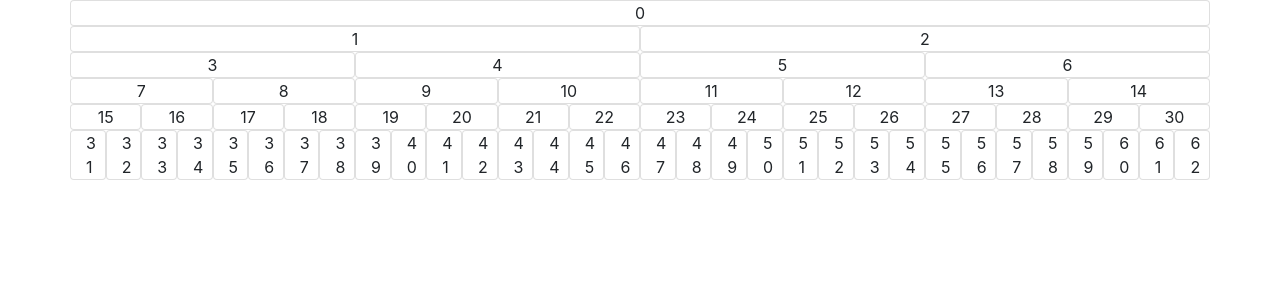
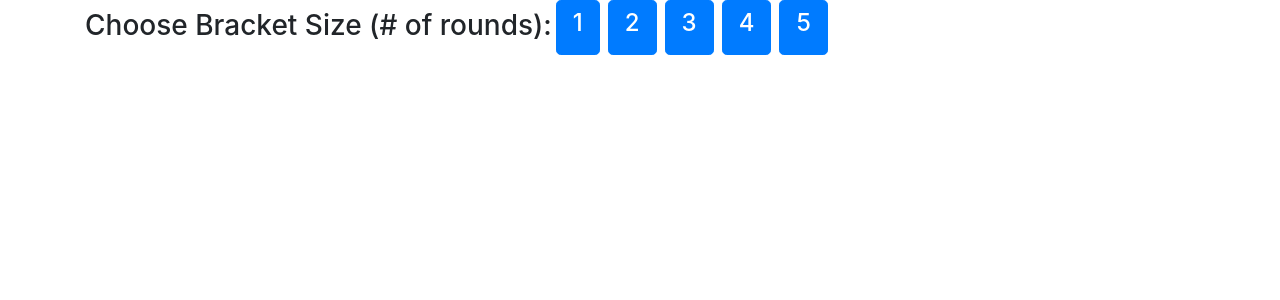
Before and after one commit to sstorysmith/group_project_3, a React (Create React App) app in the folder tournament-game/: page / in a window 1280 px wide. Shown: the top 300 px of the page. Built offline with nearby package versions, Linux system fonts and the light colour scheme.

Commit message:
Implemented Bracket Size test toolbar, with the Data and Presentation functions for bracket rendering now passed down from App

```diff
--- a/tournament-game/src/App.js
+++ b/tournament-game/src/App.js
@@ -1,10 +1,15 @@
 import React from 'react';
+import Bracket from './components/Bracket.js';
+import {Switch, Route, Link} from 'react-router-dom';
+  class App extends React.Component {
+    constructor() {
+      super();
+      this.state = {
+        generateBracket: function(size) {
 
-const rounds = ['Champion', 'Finals', 'Semi-finals', 'Quarter-finals', 'Octa-finals']
+          const rounds = ['Champion', 'Finals', 'Semi-finals', 'Quarter-finals', 'Octa-finals'];
 
-function generateBracket(size) {
-
-  const bracket = []
+          const bracket = [];
 
           // Track relationship between nodes and their children with a "parent" object
           // Parent.index is the index of the parent node for the given node being added
@@ -12,7 +17,7 @@ function generateBracket(size) {
           // Child 1 is the left child of the given parent node
           // Child 2 is the right child of the given parent node
           let parent = {index: 0,
-                child: 0}
+                        child: 0};
 
           // Populates all nodes in bracket
           // (2^(size + 1) - 1) total # of nodes in bracket
@@ -20,22 +25,24 @@ function generateBracket(size) {
 
             // If the previous node was the rightmost child of a parent node
               if (parent.child === 2) {
+                  console.log('every')
 
                 // Reset parent tracker to the parent of current node
                 parent.index = ((i - 1)/2);
-        parent.child = 0
+                parent.child = 0;
 
-      }
+              };
 
               // If node is not the parent node of the entire bracket
               // "Root" or "Champion" node
               if (i !== parent.index) {
+                  console.log('where')
 
                 // Increment child counter.
                 // This will happen twice for any given parent node, once for each child.
                 parent.child = parent.child + 1;
 
-      }
+              };
 
               // Set node content depending on "row" (set of y=2^x: 1, 2, 4, 8)
               // i: 0 r: 1; i: 1,2 r: 2; i: 3,4,5,6 r: 4; i: 7, 8, 9, 10, 11, 12, 13, 14 r: 8
@@ -53,8 +60,10 @@ function generateBracket(size) {
               // Node 12 is on row 3
               let pointer = 0;
               let row = 0;
+              console.log('here');
               // console.log(i)
               for (let x = 0; x <= size; x++) {
+                  console.log('there')
                 let y = Math.pow(2, x);
                 // console.log('y', y)
                 pointer = pointer + y;
@@ -63,21 +72,22 @@ function generateBracket(size) {
                   // console.log('Too far')
                   row = x;
                   break;
-        }
-      }
+                };
+              };
               let content = (row === size) ? 'Name' : rounds[row];
-      console.log('content', content)
-      bracket.push({content: content, parent: {index: parent.index, child: parent.child}});
+              console.log('content', content);
+              bracket.push({content: content, index: i, parent: {index: parent.index, child: parent.child}});
 
           };
 
           return bracket;
 
-}
+        },
 
-function renderFromArray(arr) {
+        renderFromArray: function(arr) {
 
           console.log(arr);
+          console.log(JSON.stringify(arr))
 
           const tree = [];
 
@@ -106,13 +116,25 @@ function renderFromArray(arr) {
 
           return tree;
 
+        },
+      }
     }
 
-function App() {
-  return (<div className='container'>
-    {renderFromArray(generateBracket(5))}
+  render() {
+    return (
+    <div className='container'>
+      <h3 className='btn-group-lg' role='group' aria-label='Basic example'>Choose Bracket Size (# of rounds):
+      <Link className='btn btn-primary ml-1 mr-1' to="/1"><h4>1</h4></Link>
+      <Link className='btn btn-primary ml-1 mr-1' to="/2"><h4>2</h4></Link>
+      <Link className='btn btn-primary ml-1 mr-1' to="/3"><h4>3</h4></Link>
+      <Link className='btn btn-primary ml-1 mr-1' to="/4"><h4>4</h4></Link>
+      <Link className='btn btn-primary ml-1 mr-1' to="/5"><h4>5</h4></Link>
+      </h3>
+      <Switch>
+        <Route path='/:number' render={(props) => <Bracket {...props} generateBracket={this.state.generateBracket} renderFromArray={this.state.renderFromArray}/>} />
+      </Switch>
     </div>
     );
   }
-
+}
 export default App;
```
Lines whose indentation alone changed are shown as unchanged.
